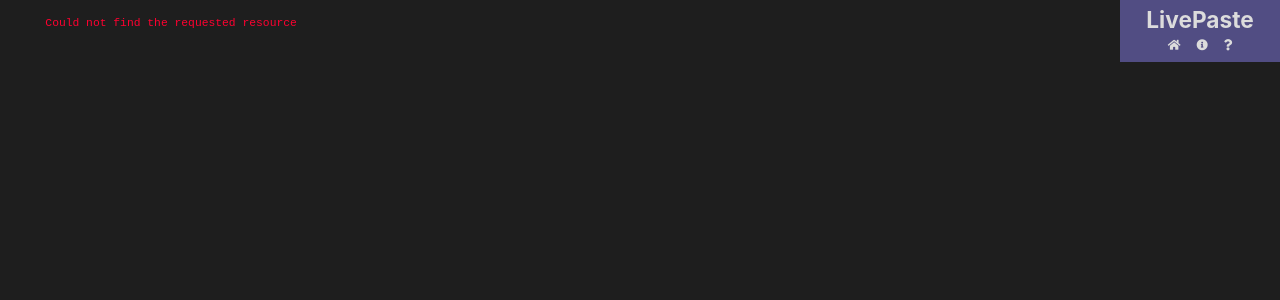
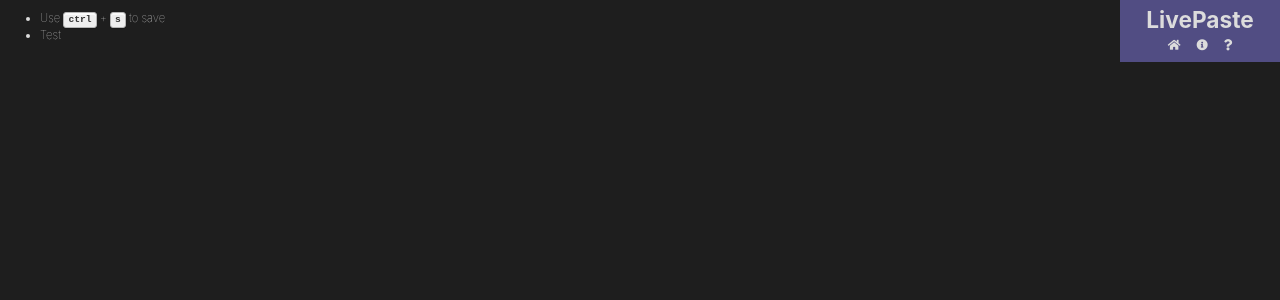
Before and after one commit to slimf1/LivePasteClient, a React (Create React App) app: page /guide in a window 1280 px wide. Shown: the top 300 px of the page. Built offline with nearby package versions, Linux system fonts and the light colour scheme.

Commit message:
Routes expanded

```diff
--- /dev/null
+++ b/src/Utils.ts
@@ -0,0 +1,3 @@
+export const toAlphaNum = (text: string): string => {
+  return text.replace(/[^A-Za-z0-9]/g, '').toLowerCase();
+}
--- /dev/null
+++ b/src/components/About.tsx
@@ -0,0 +1,11 @@
+import React from 'react';
+
+const About: React.FC = () => {
+  return (
+    <div>
+      about
+    </div>
+  );
+}
+
+export default About;
--- /dev/null
+++ b/src/components/Guide.tsx
@@ -0,0 +1,16 @@
+import React from 'react';
+
+const Guide: React.FC = () => {
+  return (
+    <ul>
+      <li>
+        Use <kbd>ctrl</kbd> + <kbd>s</kbd> to save
+      </li>
+      <li>
+        Test
+      </li>
+    </ul>
+  );
+}
+
+export default Guide;
--- a/src/components/Main.tsx
+++ b/src/components/Main.tsx
@@ -2,6 +2,8 @@ import React from 'react';
 import { Route, Switch } from 'react-router';
 import Home from '../routes/Home';
 import Paste from '../routes/Paste';
+import About from './About';
+import Guide from './Guide';
 import StaticEditor from './StaticEditor';
 
 const Main: React.FC = () => {
@@ -12,6 +14,12 @@ const Main: React.FC = () => {
       </Route>
       <Route exact path="/pastes/:pasteID(\d+)/:lang?">
         <Paste />
+      </Route>
+      <Route exact path="/guide">
+        <Guide />
+      </Route>
+      <Route exact path="/about">
+        <About />
       </Route>
       <Route>
         <StaticEditor
--- a/src/components/Options.tsx
+++ b/src/components/Options.tsx
@@ -22,9 +22,6 @@ const Options: React.FC<OptionsProps> = ({
       className="paste-form"
       onChange={handleChange}
     >
-      <p>
-        Use <kbd>ctrl</kbd> + <kbd>s</kbd> to save
-      </p>
       <label htmlFor="language">
         Language
       </label>
--- a/src/routes/Home.tsx
+++ b/src/routes/Home.tsx
@@ -3,6 +3,7 @@ import { useHistory } from 'react-router-dom';
 import Editor from '../components/Editor';
 import Options from '../components/Options';
 import { API_BASE_URL } from '../Constants';
+import { toAlphaNum } from '../Utils';
 
 const Home: React.FC = () => {
   const history = useHistory();
@@ -15,7 +16,7 @@ const Home: React.FC = () => {
   }
 
   const handleSave = (content: string): void => {
-    if (content.length === 0) return;
+    if (toAlphaNum(content).length === 0) return;
     fetch(`${API_BASE_URL}pastes/`, {
       mode: 'cors',
       method: 'POST',
```
